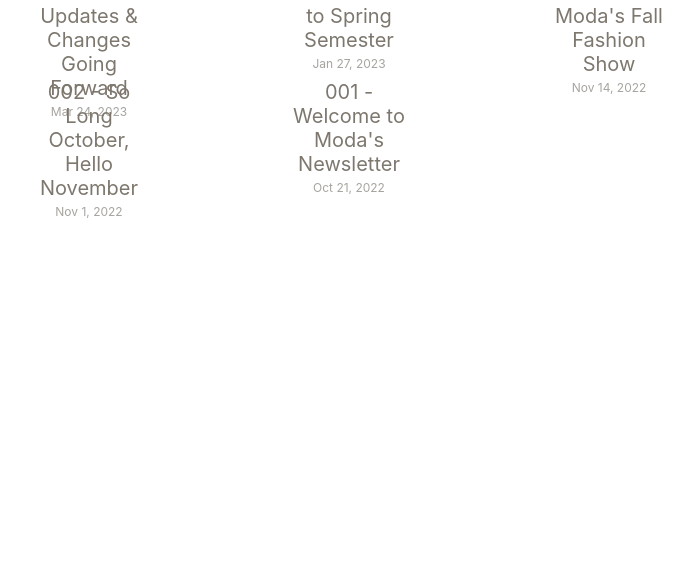
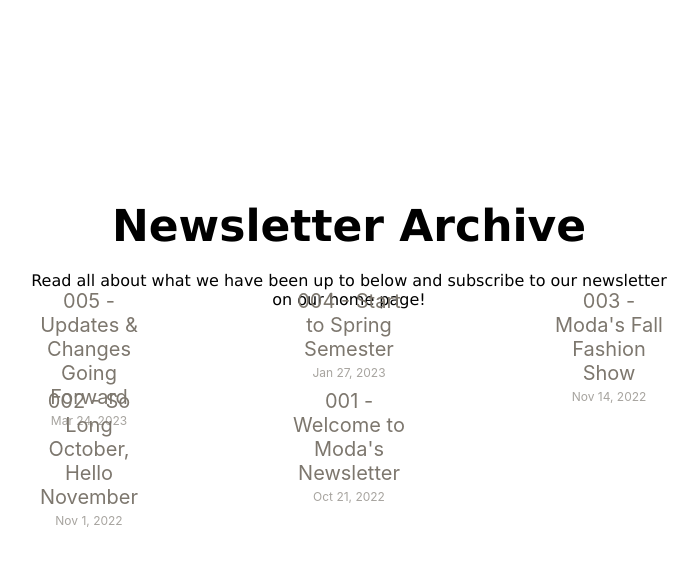
Before and after one commit to danhsiao/Moda, a React (Create React App) app: page /archive in a window 1280 px wide. Shown: the top 566 px of the page, without its empty margins (291-986 px from the left). Built offline with nearby package versions, Linux system fonts and the light colour scheme.

Commit message:
Merged Newsletter and Archive to be one

```diff
--- a/src/pages/Archive.jsx
+++ b/src/pages/Archive.jsx
@@ -1,8 +1,24 @@
 import '../styles/Archive.css';
 import React from "react";
 
+function Newsletter() {
+    return (
+      <div className="newsletter-container">
+        <div className = "title">
+          <h1>Newsletter Archive</h1>
+        </div>
+
+        <div className="blurb">
+          <p>Read all about what we have been up to below and subscribe to our newsletter on our home page!</p>
+        </div>
+      </div>
+    );
+  }
+
 function Archive () {
     return (
+        <div>
+            <Newsletter />
         <div className="grid-container">
             <div className="grid-item">
                 <p className="archive-name">005 - Updates & Changes Going Forward</p>
@@ -25,6 +41,7 @@
                 <time datetime="2022-10-21">Oct 21, 2022</time>
             </div>
         </div>
+        </div>
     )
 }
 
--- a/src/pages/Newsletter.jsx
+++ /dev/null
@@ -1,17 +0,0 @@
-import '../styles/newsletter.css'
-
-function Newsletter() {
-  return (
-    <div className="newsletter-container">
-      <div className = "title">
-        <h1>Newsletter Archive</h1>
-      </div>
-
-      <div className="blurb">
-        <p>Read all about what we have been up to below and subscribe to our newsletter on our home page!</p>
-      </div>
-    </div>
-  );
-}
-
-export default Newsletter;
--- a/src/styles/Archive.css
+++ b/src/styles/Archive.css
@@ -21,3 +21,20 @@
   color: #a7a49f;
   font-size: 12px;
 }
+
+.newsletter-container {
+  font-family: 'Lucida Sans', 'Lucida Sans Regular', 'Lucida Grande', 'Lucida Sans Unicode', Geneva, Verdana, sans-serif;
+}
+
+.title {
+  font-size: 22px;
+  text-align: center;
+  font-weight: 50;
+  margin-top: 200px;
+}
+
+.blurb {
+  text-align: center;
+  color:gray;
+  font-size: 12px;
+}
--- a/src/styles/newsletter.css
+++ /dev/null
@@ -1,52 +0,0 @@
-a:hover {
-  color: #535bf2;
-}
-
-.newsletter-container {
-  font-family: 'Lucida Sans', 'Lucida Sans Regular', 'Lucida Grande', 'Lucida Sans Unicode', Geneva, Verdana, sans-serif;
-}
-
-.title {
-  font-size: 22px;
-  text-align: center;
-  font-weight: 50;
-  margin-top: 200px;
-}
-
-.blurb {
-  text-align: center;
-  color:gray;
-  font-size: 12px;
-}
-
-button {
-  border-radius: 8px;
-  border: 1px solid transparent;
-  padding: 0.6em 1.2em;
-  font-size: 1em;
-  font-weight: 500;
-  font-family: inherit;
-  background-color: #1a1a1a;
-  cursor: pointer;
-  transition: border-color 0.25s;
-}
-button:hover {
-  border-color: #646cff;
-}
-button:focus,
-button:focus-visible {
-  outline: 4px auto -webkit-focus-ring-color;
-}
-
-@media (prefers-color-scheme: light) {
-  :root {
-    color: #213547;
-    background-color: #ffffff;
-  }
-  a:hover {
-    color: #747bff;
-  }
-  button {
-    background-color: #f9f9f9;
-  }
-}
```
